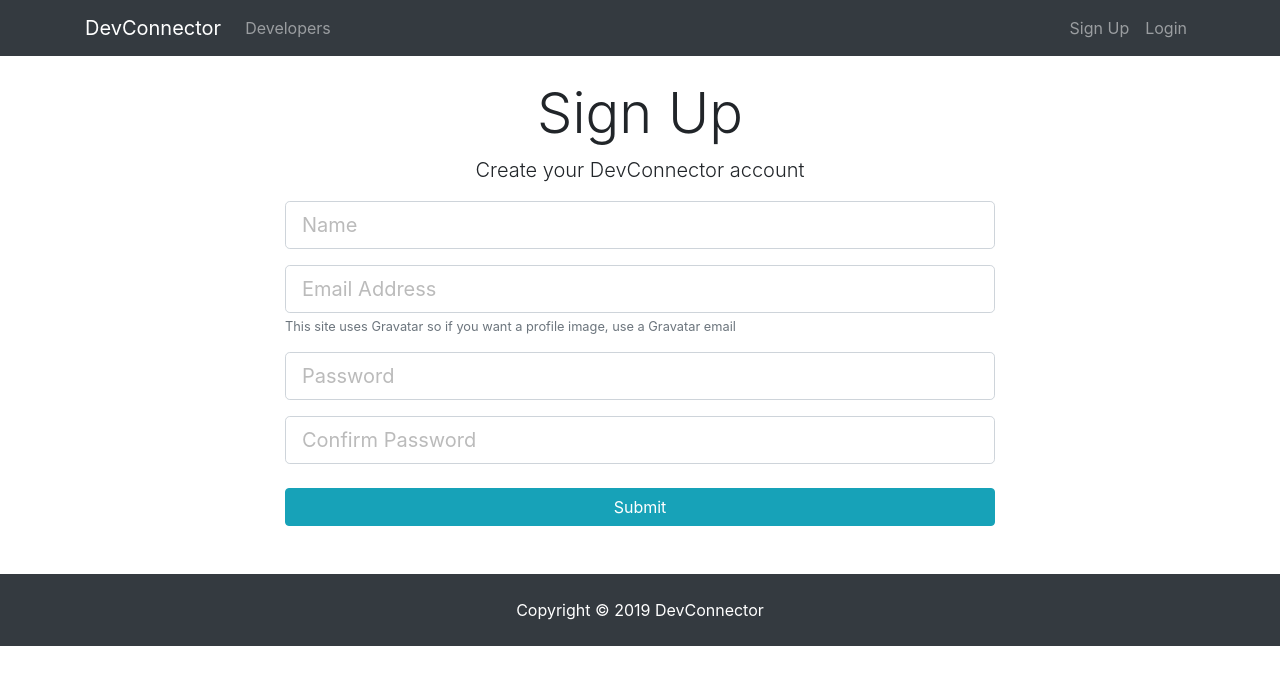
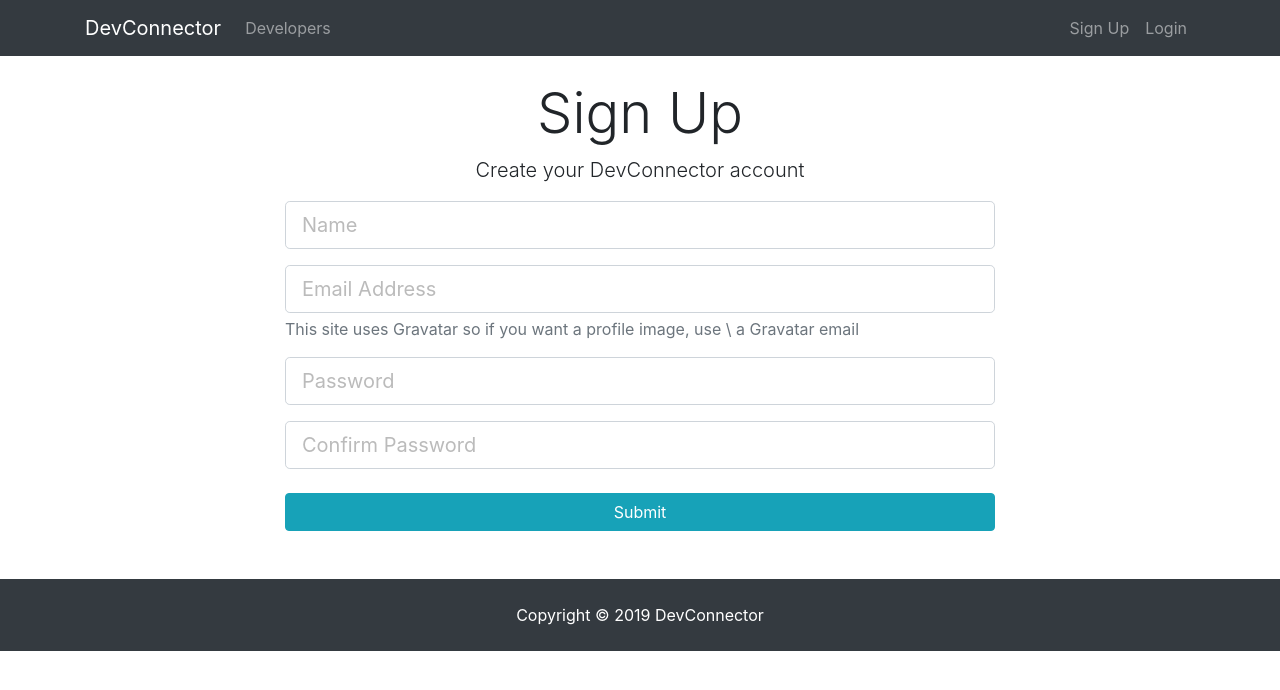
Before and after one commit to fredericobraga85/recoplat, a React (Create React App) app in the folder client/: page /register in a window 1280 px wide. Shown: the top 690 px of the page. Built offline with nearby package versions, Linux system fonts and the light colour scheme.

Commit message:
Lesson 46 TextFieldGroup Input Component

```diff
--- a/client/src/App.js
+++ b/client/src/App.js
@@ -3,7 +3,7 @@
 import { Provider } from "react-redux";
 import store from "./store";
 import setAuthToken from "./utils/setAuthToken";
-import { setCurrentUser } from "./actions/authActions";
+import { setCurrentUser , logoutUser} from "./actions/authActions";
 import jwt_decode from "jwt-decode";
 
 import Navbar from "./components/layout/Navbar";
@@ -18,6 +18,14 @@
   setAuthToken(localStorage.jwtToken);
   const decoded = jwt_decode(localStorage.jwtToken);
   store.dispatch(setCurrentUser(decoded));
+
+  //Check expired token
+  const currentTime = Date.now() / 1000;
+  if(decoded.exp < currentTime){
+    store.dispatch(logoutUser);
+    window.location.href = '/login';
+  }
+
 }
 
 class App extends Component {
--- a/client/src/components/auth/Login.js
+++ b/client/src/components/auth/Login.js
@@ -1,52 +1,53 @@
-import React, { Component } from "react";
-import classnames from "classnames";
-import PropTypes from "prop-types";
-import { connect } from "react-redux";
-import { loginUser } from "../../actions/authActions";
+import React, { Component } from 'react'
+import classnames from 'classnames'
+import PropTypes from 'prop-types'
+import { connect } from 'react-redux'
+import { loginUser } from '../../actions/authActions'
+import TextFieldGroup from '../common/TextFieldGroup'
 
 class Login extends Component {
   constructor() {
-    super();
+    super()
     this.state = {
-      email: "",
-      password: "",
+      email: '',
+      password: '',
       errors: {}
-    };
+    }
   }
 
   componentDidMount() {
     if (this.props.auth.isAuthenticated) {
-      this.props.history.push("/dashboard");
+      this.props.history.push('/dashboard')
     }
   }
 
   componentWillReceiveProps(nextProps) {
     if (nextProps.auth.isAuthenticated) {
-      this.props.history.push("/dashboard");
+      this.props.history.push('/dashboard')
     }
 
     if (nextProps.errors) {
-      this.setState({ errors: nextProps.errors });
+      this.setState({ errors: nextProps.errors })
     }
   }
 
   onChange = e => {
-    this.setState({ [e.target.name]: e.target.value });
-  };
+    this.setState({ [e.target.name]: e.target.value })
+  }
 
   onSubmit = e => {
-    e.preventDefault();
+    e.preventDefault()
 
     const userData = {
       email: this.state.email,
       password: this.state.password
-    };
+    }
 
-    this.props.loginUser(userData);
-  };
+    this.props.loginUser(userData)
+  }
 
   render() {
-    const { errors } = this.state;
+    const { errors } = this.state
 
     return (
       <div className="login">
@@ -58,57 +59,43 @@
                 Sign in to your DevConnector account
               </p>
               <form noValidate onSubmit={this.onSubmit}>
-                <div className="form-group">
-                  <input
+                <TextFieldGroup
+                  name="email"
+                  placeholder="Email Address"
                   type="email"
-                    className={classnames("form-control form-control-lg", {
-                      "is-invalid": errors.email
-                    })}
-                    placeholder="Email Address"
-                    name="email"
                   value={this.state.email}
+                  error={errors.email}
                   onChange={this.onChange}
                 />
-                  {errors.email && (
-                    <div className="invalid-feedback">{errors.email}</div>
-                  )}
-                </div>
-                <div className="form-group">
-                  <input
+                <TextFieldGroup
+                  name="password"
+                  placeholder="Password"
                   type="password"
-                    className={classnames("form-control form-control-lg", {
-                      "is-invalid": errors.password
-                    })}
-                    placeholder="Password"
-                    name="password"
                   value={this.state.password}
+                  error={errors.password}
                   onChange={this.onChange}
                 />
-                  {errors.password && (
-                    <div className="invalid-feedback">{errors.password}</div>
-                  )}
-                </div>
                 <input type="submit" className="btn btn-info btn-block mt-4" />
               </form>
             </div>
           </div>
         </div>
       </div>
-    );
+    )
   }
 }
 
 Login.propTypes = {
   loginUser: PropTypes.func.isRequired,
   errors: PropTypes.object.isRequired
-};
+}
 
 const mapStateToProps = state => ({
   auth: state.auth,
   errors: state.errors
-});
+})
 
 export default connect(
   mapStateToProps,
   { loginUser }
-)(Login);
+)(Login)
--- a/client/src/components/auth/Register.js
+++ b/client/src/components/auth/Register.js
@@ -1,53 +1,54 @@
-import React, { Component } from "react";
-import classnames from "classnames";
-import { withRouter } from "react-router-dom";
-import { connect } from "react-redux";
-import { registerUser } from "../../actions/authActions";
-import PropTypes from "prop-types";
+import React, { Component } from 'react'
+import classnames from 'classnames'
+import { withRouter } from 'react-router-dom'
+import { connect } from 'react-redux'
+import { registerUser } from '../../actions/authActions'
+import PropTypes from 'prop-types'
+import TextFieldGroup from '../common/TextFieldGroup'
 
 class Register extends Component {
   constructor() {
-    super();
+    super()
 
     this.state = {
-      name: "",
-      email: "",
-      password: "",
-      password2: "",
+      name: '',
+      email: '',
+      password: '',
+      password2: '',
       errors: {}
-    };
+    }
   }
 
   componentDidMount() {
     if (this.props.auth.isAuthenticated) {
-      this.props.history.push("/dashboard");
+      this.props.history.push('/dashboard')
     }
   }
 
   componentWillReceiveProps(newProps) {
     if (newProps.errors) {
-      this.setState({ errors: newProps.errors });
+      this.setState({ errors: newProps.errors })
     }
   }
 
   onChange = e => {
-    this.setState({ [e.target.name]: e.target.value });
-  };
+    this.setState({ [e.target.name]: e.target.value })
+  }
 
   onSubmit = e => {
-    e.preventDefault();
+    e.preventDefault()
     const newUser = {
       name: this.state.name,
       email: this.state.email,
       password: this.state.password,
       password2: this.state.password2
-    };
+    }
 
-    this.props.registerUser(newUser, this.props.history);
-  };
+    this.props.registerUser(newUser, this.props.history)
+  }
 
   render() {
-    const { errors } = this.state;
+    const { errors } = this.state
 
     return (
       <div className="register">
@@ -59,77 +60,46 @@
                 Create your DevConnector account
               </p>
               <form noValidate onSubmit={this.onSubmit}>
-                <div className="form-group">
-                  <input
-                    type="text"
-                    className={classnames("form-control form-control-lg", {
-                      "is-invalid": errors.name
-                    })}
+                <TextFieldGroup
+                  name="name"
                   placeholder="Name"
-                    name="name"
                   value={this.state.name}
+                  error={errors.name}
                   onChange={this.onChange}
                 />
-                  {errors.name && (
-                    <div className="invalid-feedback">{errors.name}</div>
-                  )}
-                </div>
-                <div className="form-group">
-                  <input
+                <TextFieldGroup
                   type="email"
-                    className={classnames("form-control form-control-lg", {
-                      "is-invalid": errors.email
-                    })}
+                  name="email"
                   placeholder="Email Address"
-                    name="email"
                   value={this.state.email}
+                  info="This site uses Gravatar so if you want a profile image, use \
+                    a Gravatar email"
+                  error={errors.email}
                   onChange={this.onChange}
                 />
-                  {errors.email && (
-                    <div className="invalid-feedback">{errors.email}</div>
-                  )}
-                  <small className="form-text text-muted">
-                    This site uses Gravatar so if you want a profile image, use
-                    a Gravatar email
-                  </small>
-                </div>
-                <div className="form-group">
-                  <input
+                <TextFieldGroup
                   type="password"
-                    className={classnames("form-control form-control-lg", {
-                      "is-invalid": errors.password
-                    })}
+                  name="password"
                   placeholder="Password"
-                    name="password"
                   value={this.state.password}
+                  error={errors.password}
                   onChange={this.onChange}
                 />
-                  {errors.password && (
-                    <div className="invalid-feedback">{errors.password}</div>
-                  )}
-                </div>
-                <div className="form-group">
-                  <input
+                <TextFieldGroup
                   type="password"
-                    className={classnames("form-control form-control-lg", {
-                      "is-invalid": errors.password2
-                    })}
+                  name="password2"
                   placeholder="Confirm Password"
-                    name="password2"
                   value={this.state.password2}
+                  error={errors.password2}
                   onChange={this.onChange}
                 />
-                  {errors.password2 && (
-                    <div className="invalid-feedback">{errors.password2}</div>
-                  )}
-                </div>
                 <input type="submit" className="btn btn-info btn-block mt-4" />
               </form>
             </div>
           </div>
         </div>
       </div>
-    );
+    )
   }
 }
 
@@ -137,14 +107,14 @@
   registerUser: PropTypes.func.isRequired,
   auth: PropTypes.object.isRequired,
   errors: PropTypes.object.isRequired
-};
+}
 
 const mapStateToProps = state => ({
   auth: state.auth,
   errors: state.errors
-});
+})
 
 export default connect(
   mapStateToProps,
   { registerUser }
-)(withRouter(Register));
+)(withRouter(Register))
--- /dev/null
+++ b/client/src/components/common/TextFieldGroup.js
@@ -0,0 +1,49 @@
+import React from 'react'
+import classnames from 'classnames'
+import PropTypes from 'prop-types'
+
+const TextFieldGroup = ({
+  name,
+  placeholder,
+  type,
+  value,
+  info,
+  error,
+  onChange,
+  disabled
+}) => {
+  return (
+    <div className="form-group">
+      <input
+        type={type}
+        className={classnames('form-control form-control-lg', {
+          'is-invalid': error
+        })}
+        placeholder={placeholder}
+        name={name}
+        value={value}
+        onChange={onChange}
+        disabled={disabled}
+      />
+      {info && <div className="form-text text-muted">{info}</div>}
+      {error && <div className="invalid-feedback">{error}</div>}
+    </div>
+  )
+}
+
+TextFieldGroup.defaultProps = {
+  text: 'text'
+}
+
+TextFieldGroup.propTypes = {
+  name: PropTypes.string.isRequired,
+  placeholder: PropTypes.string,
+  type: PropTypes.string.isRequired,
+  value: PropTypes.string.isRequired,
+  info: PropTypes.string,
+  error: PropTypes.string,
+  onChange: PropTypes.func.isRequired,
+  disabled: PropTypes.string
+}
+
+export default TextFieldGroup
```
Lines whose indentation alone changed are shown as unchanged.
